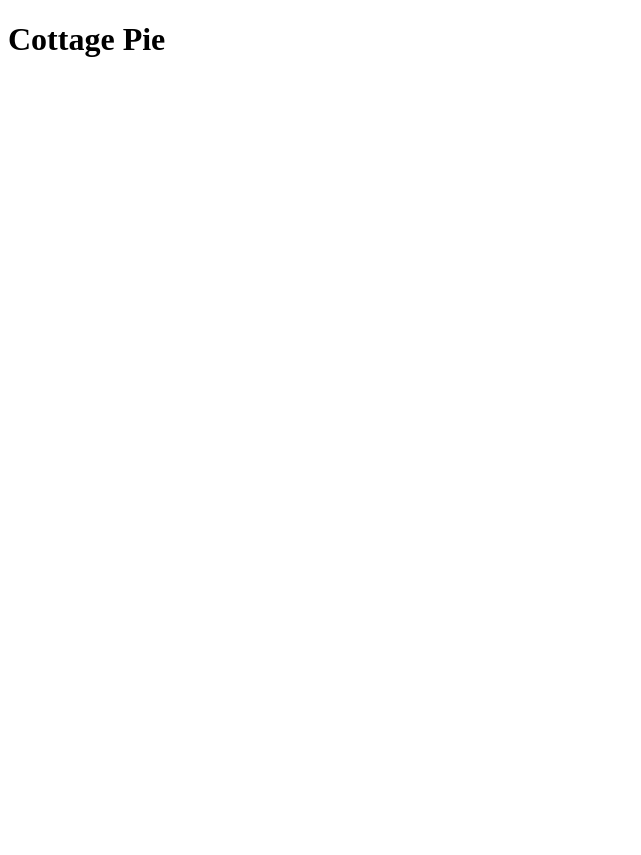
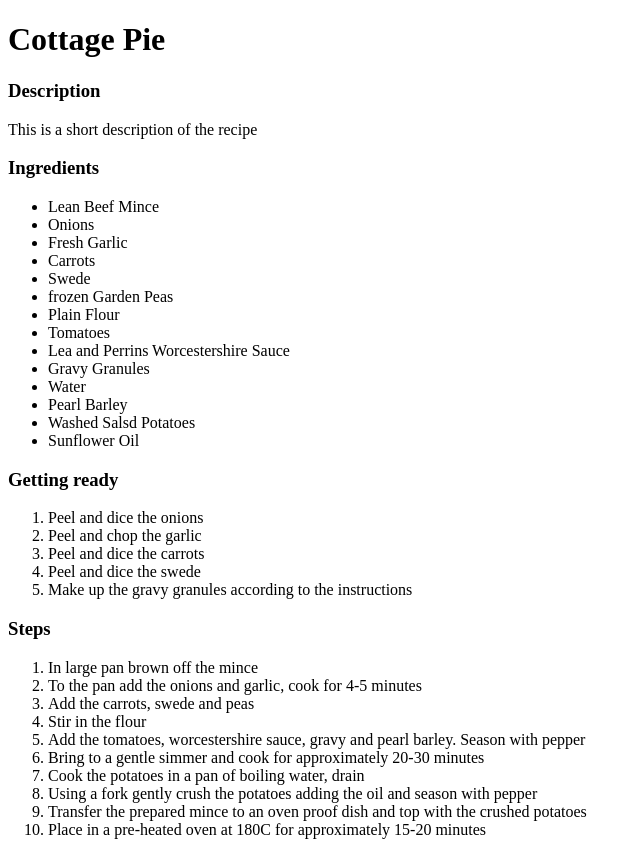
Before and after one commit to dragonfly254/odin-recipes, a plain HTML site: page recipes/cottage_pie.html in a window 1280 px wide. Shown: the whole page, without its empty margins (0-641 px from the left). Before the commit the page ends 800 px from the top, so only its background shows below. Drawn offline with Linux system fonts and the light colour scheme.

Commit message:
add content to recipe files

```diff
--- a/recipes/cottage_pie.html
+++ b/recipes/cottage_pie.html
@@ -7,5 +7,48 @@
 </head>
 <body>
 	<h1>Cottage Pie</h1>
+	<h3>Description</h2>
+	<p>This is a short description of the recipe</p>
+
+	<h3>Ingredients</h3>
+	<ul>
+		<li>Lean Beef Mince</li>
+		<li>Onions</li>
+		<li>Fresh Garlic</li>
+		<li>Carrots</li>
+		<li>Swede</li>
+		<li>frozen Garden Peas</li>
+		<li>Plain Flour</li>
+		<li>Tomatoes</li>
+		<li>Lea and Perrins Worcestershire Sauce</li>
+		<li>Gravy Granules</li>
+		<li>Water</li>
+		<li>Pearl Barley</li>
+		<li>Washed Salsd Potatoes</li>
+		<li>Sunflower Oil</li>
+	</ul>
+
+	<h3>Getting ready</h3>
+	<ol>
+		<li>Peel and dice the onions</li>
+		<li>Peel and chop the garlic</li>
+		<li>Peel and dice the carrots</li>
+		<li>Peel and dice the swede</li>
+		<li>Make up the gravy granules according to the instructions</li>
+	</ol>
+
+	<h3>Steps</h3>
+	<ol>
+		<li>In large pan brown off the mince</li>
+		<li>To the pan add the onions and garlic, cook for 4-5 minutes</li>
+		<li>Add the carrots, swede and peas</li>
+		<li>Stir in the flour</li>
+		<li>Add the tomatoes, worcestershire sauce, gravy and pearl barley. Season with pepper</li>
+		<li>Bring to a gentle simmer and cook for approximately 20-30 minutes</li>
+		<li>Cook the potatoes in a pan of boiling water, drain</li>
+		<li>Using a fork gently crush the potatoes adding the oil and season with pepper</li>
+		<li>Transfer the prepared mince to an oven proof dish and top with the crushed potatoes</li>
+		<li>Place in a pre-heated oven at 180C for approximately 15-20 minutes</li>
+	</ol>
 </body>
 </html>
```
Also changed, not shown: index.html (+8 -1 lines), recipes/beef_chilli.html (+32 -0 lines), recipes/chicken_cury_and_rice.html (+34 -0 lines), recipes/fish_cake.html (+31 -0 lines).
